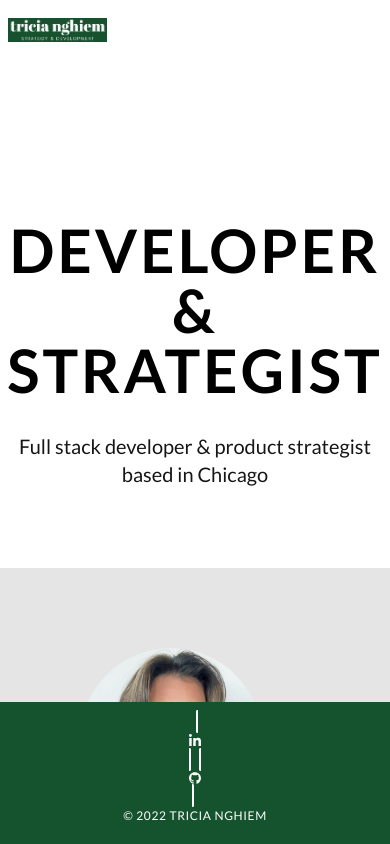
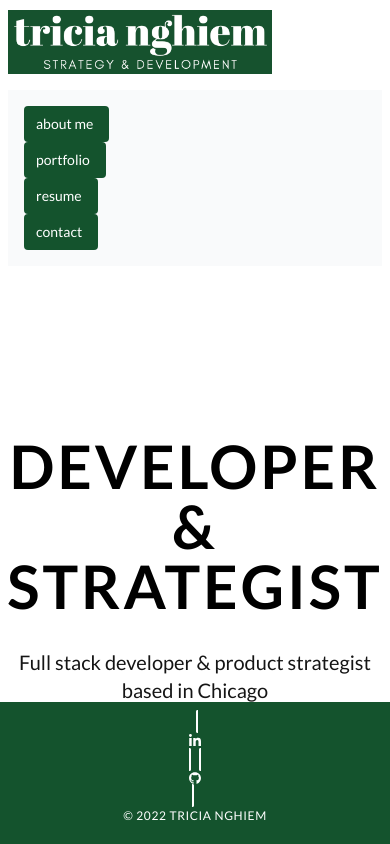
Before and after one commit to triciaax/react-portfolio, a React (Create React App) app: page / in a window 390 px wide. Shown: the top 844 px of the page. Built offline with nearby package versions, Linux system fonts and the light colour scheme.

Commit message:
added responsiveness to nav

```diff
--- a/src/components/Nav.js
+++ b/src/components/Nav.js
@@ -10,38 +10,19 @@ export default function Nav(props) {
         <div class="flex items-center">
           <img
             src="logo.png"
-            class="mr-3 h-6 sm:h-20"
+            class="mr-3 h-16"
             alt="Tricia Nghiem Logo"
             onClick={() => changePage("about-me")}
           />
         </div>
-        <button
-          data-collapse-toggle="navbar-default"
-          type="button"
-          class="inline-flex items-center p-2 ml-3 text-lg text-white rounded-lg md:hidden hover:bg-gray-100 focus:outline-none focus:ring-2 focus:ring-gray-200 "
-          aria-controls="navbar-default"
-          aria-expanded="false"
+        <div
+          class="w-full md:block md:w-auto sm:block sm:w-auto"
+          id="navbar-default"
         >
-          <span class="sr-only">Open main menu</span>
-          <svg
-            class="w-6 h-6"
-            aria-hidden="true"
-            fill="currentColor"
-            viewBox="0 0 20 20"
-            xmlns="http://www.w3.org/2000/svg"
-          >
-            <path
-              fill-rule="evenodd"
-              d="M3 5a1 1 0 011-1h12a1 1 0 110 2H4a1 1 0 01-1-1zM3 10a1 1 0 011-1h12a1 1 0 110 2H4a1 1 0 01-1-1zM3 15a1 1 0 011-1h12a1 1 0 110 2H4a1 1 0 01-1-1z"
-              clip-rule="evenodd"
-            ></path>
-          </svg>
-        </button>
-        <div class="hidden w-full md:block md:w-auto" id="navbar-default">
-          <ul class=" flex flex-col p-4 mt-4 bg-gray-50 border border-gray-100 md:flex-row md:space-x-8 md:mt-0 md:text-sm md:font-medium md:border-0 md:bg-white dark:bg-white md:dark:bg-green-900">
+          <ul class=" flex flex-col p-4 mt-4 bg-gray-50 md:flex-row md:space-x-8 md:mt-0 md:text-sm md:font-medium md:border-0 dark:bg-green-900">
             <li>
               <button
-                class="block py-2 pr-4 pl-3 text-white bg-blue-700 rounded md:bg-transparent md:text-white md:p-0 dark:text-white"
+                class="block py-2 pr-4 pl-3 text-white bg-green-900 rounded md:bg-transparent md:text-white md:p-0 dark:text-white text-sm"
                 aria-current="page"
                 onClick={() => changePage("about-me")}
               >
@@ -50,7 +31,7 @@ export default function Nav(props) {
             </li>
             <li>
               <button
-                class="block py-2 pr-4 pl-3 text-gray-700 rounded hover:bg-gray-100 md:hover:bg-transparent md:border-0 md:hover:text-blue-700 md:p-0 dark:text-white md:dark:hover:text-white dark:hover:bg-gray-700 dark:hover:text-white md:dark:hover:bg-transparent"
+                class="block py-2 pr-4 pl-3 text-white bg-green-900 rounded md:bg-transparent md:text-white md:p-0 dark:text-white text-sm"
                 onClick={() => changePage("portfolio")}
               >
                 portfolio
@@ -58,7 +39,7 @@ export default function Nav(props) {
             </li>
             <li>
               <button
-                class="block py-2 pr-4 pl-3 text-gray-700 rounded hover:bg-gray-100 md:hover:bg-transparent md:border-0 md:hover:text-blue-700 md:p-0 dark:text-white md:dark:hover:text-white dark:hover:bg-gray-700 dark:hover:text-white md:dark:hover:bg-transparent"
+                class="block py-2 pr-4 pl-3 text-white bg-green-900 rounded md:bg-transparent md:text-white md:p-0 dark:text-white text-sm"
                 onClick={() => changePage("resume")}
               >
                 resume
@@ -66,7 +47,7 @@ export default function Nav(props) {
             </li>
             <li>
               <button
-                class="block py-2 pr-4 pl-3 text-gray-700 rounded hover:bg-gray-100 md:hover:bg-transparent md:border-0 md:hover:text-blue-700 md:p-0 dark:text-white md:dark:hover:text-white dark:hover:bg-gray-700 dark:hover:text-white md:dark:hover:bg-transparent"
+                class="block py-2 pr-4 pl-3 text-white bg-green-900 rounded md:bg-transparent md:text-white md:p-0 dark:text-white text-sm"
                 onClick={() => changePage("contact-me")}
               >
                 contact
```
